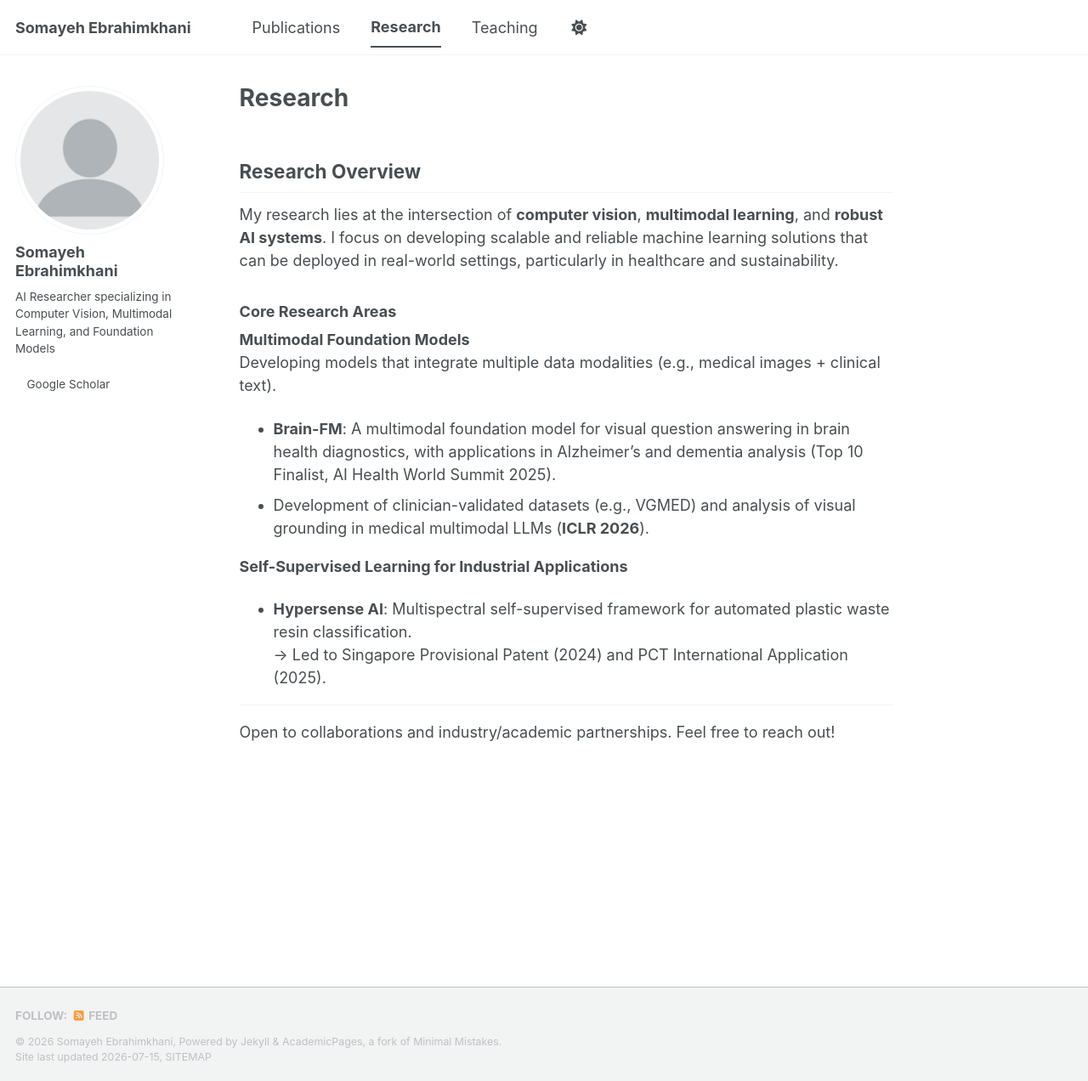
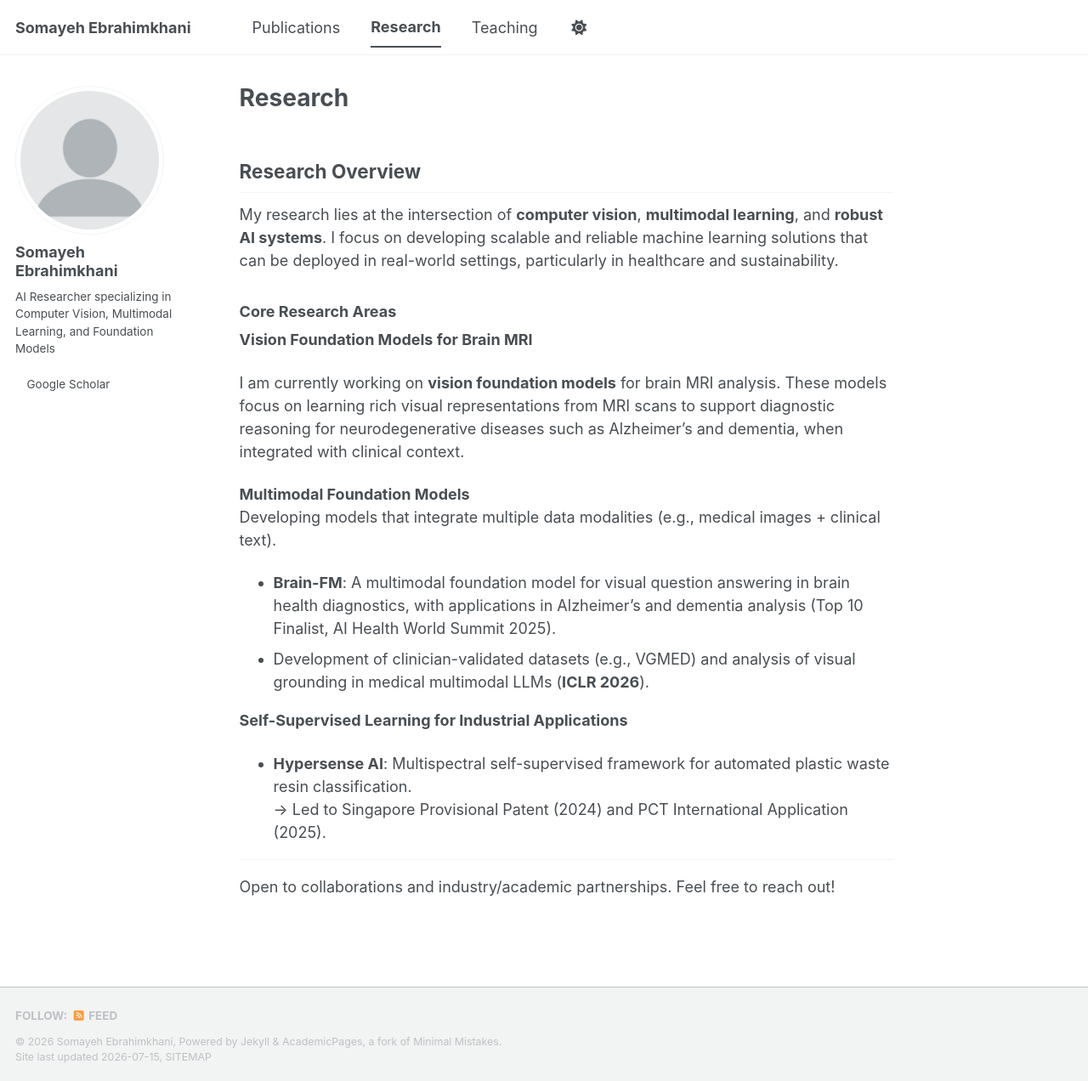
Before and after one commit to somayeh-ebrah/somayeh-ebrah.github.io, a Jekyll site: the page built from _pages/research.md, in a window 1280 px wide and 1272 px high. Shown: the whole window at 85% size. Built offline with Jekyll 4.4.1, drawn with Linux system fonts in a browser that asks for light colours; a style sheet for code colours, icons or effects is not loaded.

Commit message:
Update page

```diff
--- a/_pages/research.md
+++ b/_pages/research.md
@@ -9,6 +9,9 @@ author_profile: true
 My research lies at the intersection of **computer vision**, **multimodal learning**, and **robust AI systems**. I focus on developing scalable and reliable machine learning solutions that can be deployed in real-world settings, particularly in healthcare and sustainability.
 
 ### Core Research Areas
+**Vision Foundation Models for Brain MRI**
+
+I am currently working on **vision foundation models** for brain MRI analysis. These models focus on learning rich visual representations from MRI scans to support diagnostic reasoning for neurodegenerative diseases such as Alzheimer’s and dementia, when integrated with clinical context.
 
 **Multimodal Foundation Models**
 Developing models that integrate multiple data modalities (e.g., medical images + clinical text).
```
